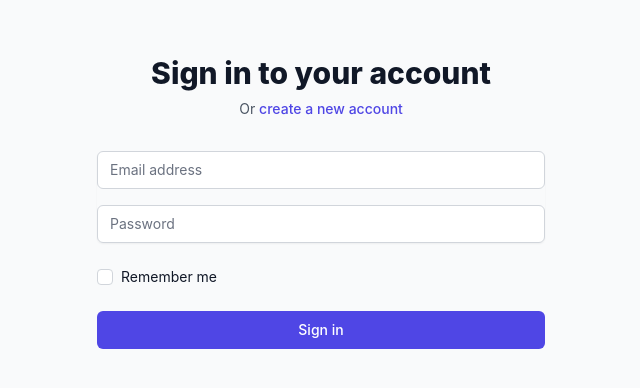
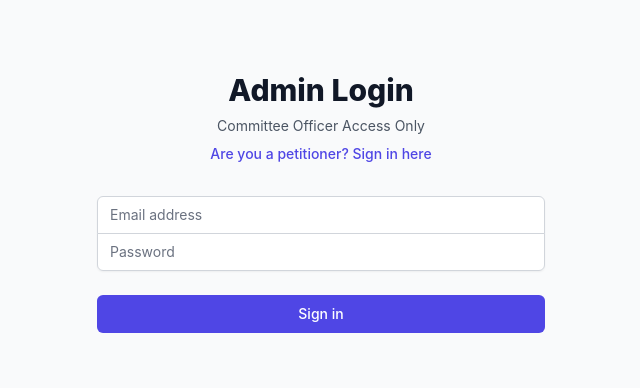
Before and after one commit to rishinpoolat/petition-signer, a React (Create React App) app in the folder frontend/: page /admin-login in a window 1280 px wide. Before the commit this address led to /login. Shown: the part 210-598 px from the top of the page, without its empty margins (319-959 px from the left). Built offline with nearby package versions, Linux system fonts and the light colour scheme.

Commit message:
seperate login page for the admin

```diff
--- a/frontend/src/App.tsx
+++ b/frontend/src/App.tsx
@@ -9,6 +9,7 @@
 import Signup from './pages/Signup';
 import PetitionerDashboard from './pages/PetitionerDashboard';
 import AdminDashboard from './pages/AdminDashboard';
+import AdminLogin from './pages/AdminLogin';
 
 // Component to handle route redirection based on auth status and role
 const RouteGuard = () => {
@@ -33,6 +34,7 @@
         <Routes>
           {/* Public routes */}
           <Route path="/login" element={<Login />} />
+          <Route path="/admin-login" element={<AdminLogin />} />
           <Route path="/signup" element={<Signup />} />
 
           {/* Home route with auth check */}
--- /dev/null
+++ b/frontend/src/pages/AdminLogin.tsx
@@ -0,0 +1,104 @@
+import React, { useState } from 'react';
+import { useNavigate, Link } from 'react-router-dom';
+import { useAuth } from '../context/AuthContext';
+
+const AdminLogin: React.FC = () => {
+  const [email, setEmail] = useState('');
+  const [password, setPassword] = useState('');
+  const [error, setError] = useState('');
+  const [isLoading, setIsLoading] = useState(false);
+  const navigate = useNavigate();
+  const { login } = useAuth();
+
+  const handleSubmit = async (e: React.FormEvent) => {
+    e.preventDefault();
+    setError('');
+    setIsLoading(true);
+
+    // Check if it's the admin credentials
+    if (email === 'admin@petition.parliament.sr') {
+      try {
+        await login(email, password);
+        navigate('/admin/dashboard');
+      } catch (err: any) {
+        setError('Invalid credentials');
+      }
+    } else {
+      setError('This page is only for admin login');
+    }
+
+    setIsLoading(false);
+  };
+
+  return (
+    <div className="min-h-screen flex items-center justify-center bg-gray-50 py-12 px-4 sm:px-6 lg:px-8">
+      <div className="max-w-md w-full space-y-8">
+        <div>
+          <h2 className="mt-6 text-center text-3xl font-extrabold text-gray-900">
+            Admin Login
+          </h2>
+          <p className="mt-2 text-center text-sm text-gray-600">
+            Committee Officer Access Only
+          </p>
+          <p className="mt-2 text-center text-sm text-gray-600">
+            <Link to="/login" replace className="font-medium text-indigo-600 hover:text-indigo-500">
+              Are you a petitioner? Sign in here
+            </Link>
+          </p>
+        </div>
+        <form className="mt-8 space-y-6" onSubmit={handleSubmit}>
+          <div className="rounded-md shadow-sm -space-y-px">
+            <div>
+              <label htmlFor="email-address" className="sr-only">
+                Email address
+              </label>
+              <input
+                id="email-address"
+                name="email"
+                type="email"
+                autoComplete="email"
+                required
+                className="appearance-none rounded-none relative block w-full px-3 py-2 border border-gray-300 placeholder-gray-500 text-gray-900 rounded-t-md focus:outline-none focus:ring-indigo-500 focus:border-indigo-500 focus:z-10 sm:text-sm"
+                placeholder="Email address"
+                value={email}
+                onChange={(e) => setEmail(e.target.value)}
+              />
+            </div>
+            <div>
+              <label htmlFor="password" className="sr-only">
+                Password
+              </label>
+              <input
+                id="password"
+                name="password"
+                type="password"
+                autoComplete="current-password"
+                required
+                className="appearance-none rounded-none relative block w-full px-3 py-2 border border-gray-300 placeholder-gray-500 text-gray-900 rounded-b-md focus:outline-none focus:ring-indigo-500 focus:border-indigo-500 focus:z-10 sm:text-sm"
+                placeholder="Password"
+                value={password}
+                onChange={(e) => setPassword(e.target.value)}
+              />
+            </div>
+          </div>
+
+          {error && (
+            <div className="text-red-500 text-sm text-center">{error}</div>
+          )}
+
+          <div>
+            <button
+              type="submit"
+              disabled={isLoading}
+              className="group relative w-full flex justify-center py-2 px-4 border border-transparent text-sm font-medium rounded-md text-white bg-indigo-600 hover:bg-indigo-700 focus:outline-none focus:ring-2 focus:ring-offset-2 focus:ring-indigo-500"
+            >
+              {isLoading ? 'Signing in...' : 'Sign in'}
+            </button>
+          </div>
+        </form>
+      </div>
+    </div>
+  );
+};
+
+export default AdminLogin;
--- a/frontend/src/pages/Login.tsx
+++ b/frontend/src/pages/Login.tsx
@@ -1,4 +1,4 @@
-import React, { useState, useEffect } from 'react';
+import React, { useState } from 'react';
 import { useNavigate, Link } from 'react-router-dom';
 import { useAuth } from '../context/AuthContext';
 import { Formik, Form, Field } from 'formik';
@@ -33,12 +33,17 @@
       <div className="max-w-md w-full space-y-8">
         <div>
           <h2 className="mt-6 text-center text-3xl font-extrabold text-gray-900">
-            Sign in to your account
+            Petitioner Sign In
           </h2>
           <p className="mt-2 text-center text-sm text-gray-600">
             Or{' '}
             <Link to="/signup" className="font-medium text-indigo-600 hover:text-indigo-500">
               create a new account
+            </Link>
+          </p>
+          <p className="mt-2 text-center text-sm text-gray-600">
+            <Link to="/admin-login" className="font-medium text-gray-600 hover:text-gray-500">
+              Committee Officer? Login here
             </Link>
           </p>
         </div>
@@ -55,10 +60,10 @@
             try {
               setError('');
               await login(values.email, values.password, values.rememberMe);
-              const dashboardPath = getDashboardPath(
-                values.email === 'admin@petition.parliament.sr' ? 'admin' : 'petitioner'
-              );
-              navigate(dashboardPath, { replace: true });
+
+              // Determine which dashboard to navigate to based on email
+              const isAdmin = values.email === 'admin@petition.parliament.sr';
+              navigate(isAdmin ? '/admin/dashboard' : '/dashboard', { replace: true });
             } catch (err: any) {
               console.error('Login error:', err);
               setError(err.response?.data?.error || 'Failed to login');
```
